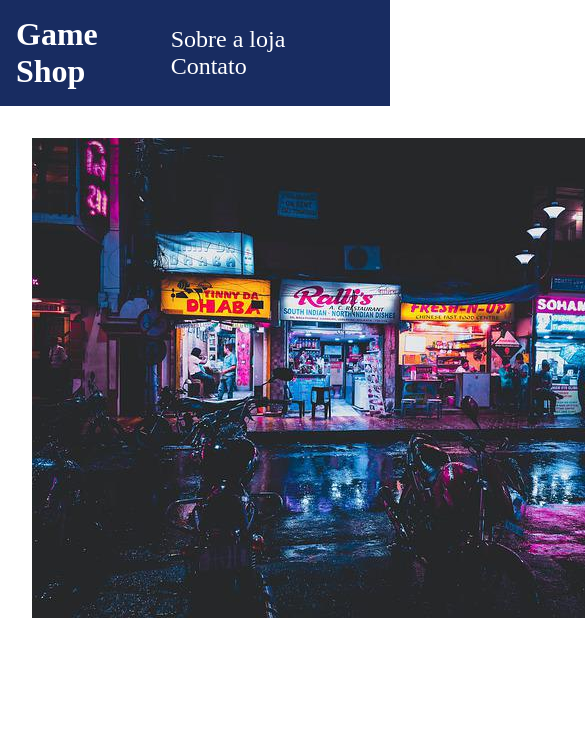
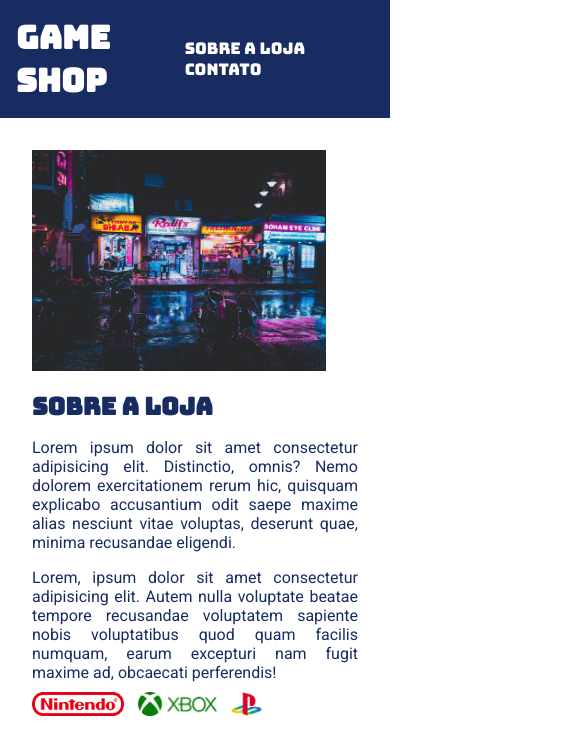
Before and after one commit to MitchelMathias/Curso_Ebac_Frontend, a plain HTML site: page tarefas/tarefa_03/index.html in a window 390 px wide. Shown: the top 754 px of the page, 585 px wide, since content can reach past the window. Drawn offline with Linux system fonts and the light colour scheme.

Commit message:
game shop

```diff
--- a/tarefas/tarefa_03/estilo/style.css
+++ b/tarefas/tarefa_03/estilo/style.css
@@ -1,4 +1,6 @@
 @charset "utf-8";
+
+@import url('https://fonts.googleapis.com/css2?family=Bungee&family=Roboto:ital,wght@0,100;0,300;0,400;0,500;0,700;0,900;1,100;1,300;1,400;1,500;1,700;1,900&display=swap');
 
 *{
     margin: 0px;
@@ -7,10 +9,14 @@
 }
 
 header{
+    font-family: bungee, cursive, Arial, Helvetica,
+    sans-serif;
+    font-weight: normal;
     color: white;
     padding: 16px;
     background-color: #182c61;
 }
+
 
 header div.container{
     margin: auto;
@@ -21,7 +27,7 @@
 }
 
 header nav li{
-    font-size: 1.5em;
+    font-size: 1.0em;
     padding: 10px;
     display: inline;
 }
@@ -32,6 +38,8 @@
 }
 
 main {
+    color: #182c61;
+    font-family: roboto, Arial, Helvetica, sans-serif;
     margin:auto;
     padding: 32px;
     max-width: 1280px;
@@ -44,14 +52,17 @@
 }
 
 main section > img{
+    width: 60%;
     padding-right: 32px
 }
 
 main section h2{
+    font-family: bungee,Arial, Helvetica, sans-serif;
     margin-bottom: 16px;
 }
 
 main section p{
+    text-align: justify;
     margin-top: 16px;
 }
 
@@ -60,5 +71,21 @@
 }
 
 main section div ul li img{
+    margin: 10px 10px 0px 0px;
     height:24px;
 }
+
+@media screen and (max-width:602px) {
+
+    main section{
+        display: flex;
+        flex-flow: column wrap;
+    }
+
+    main section > img{
+        padding-bottom: 20px;
+        width: 100%;
+        margin: auto;
+    }
+
+}
```
